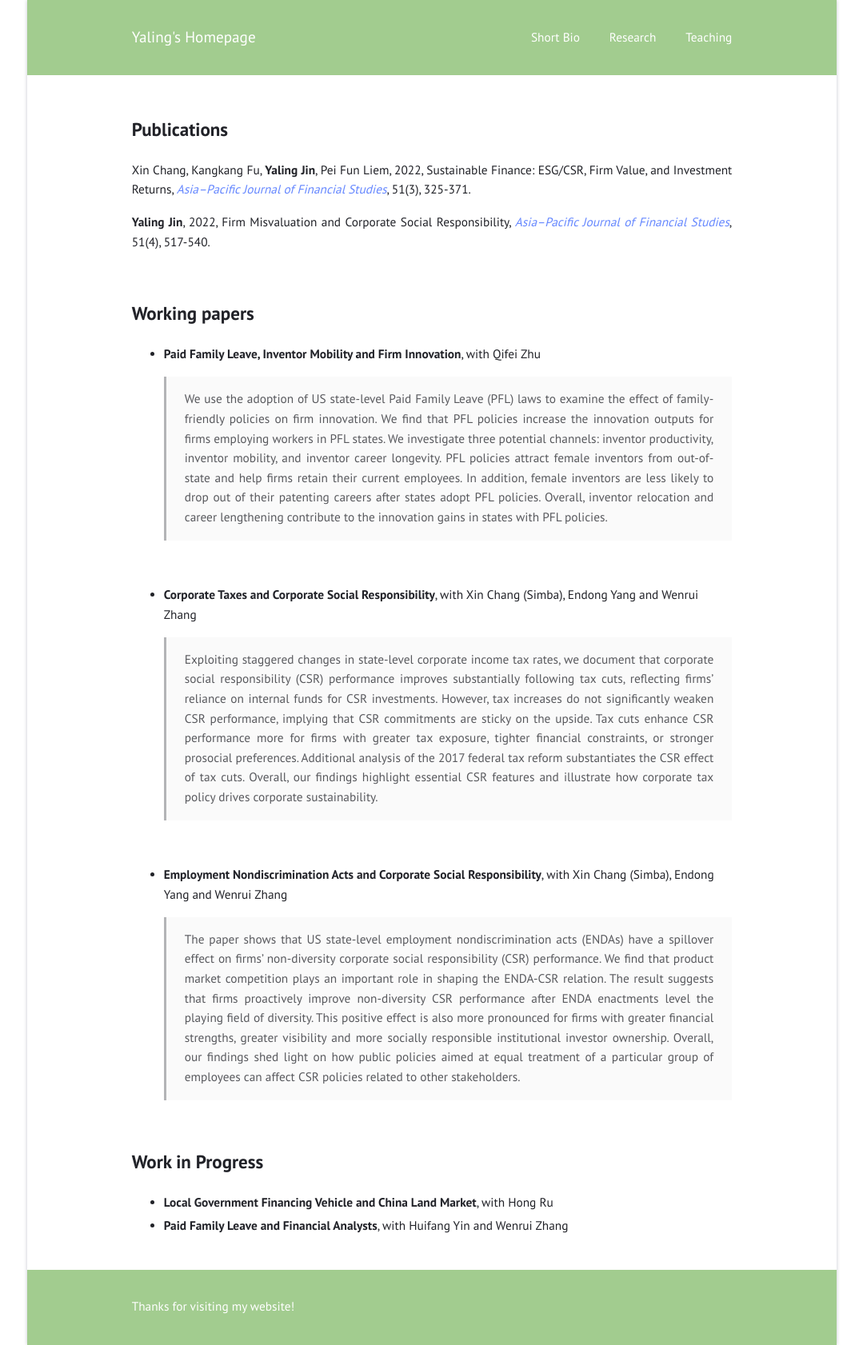
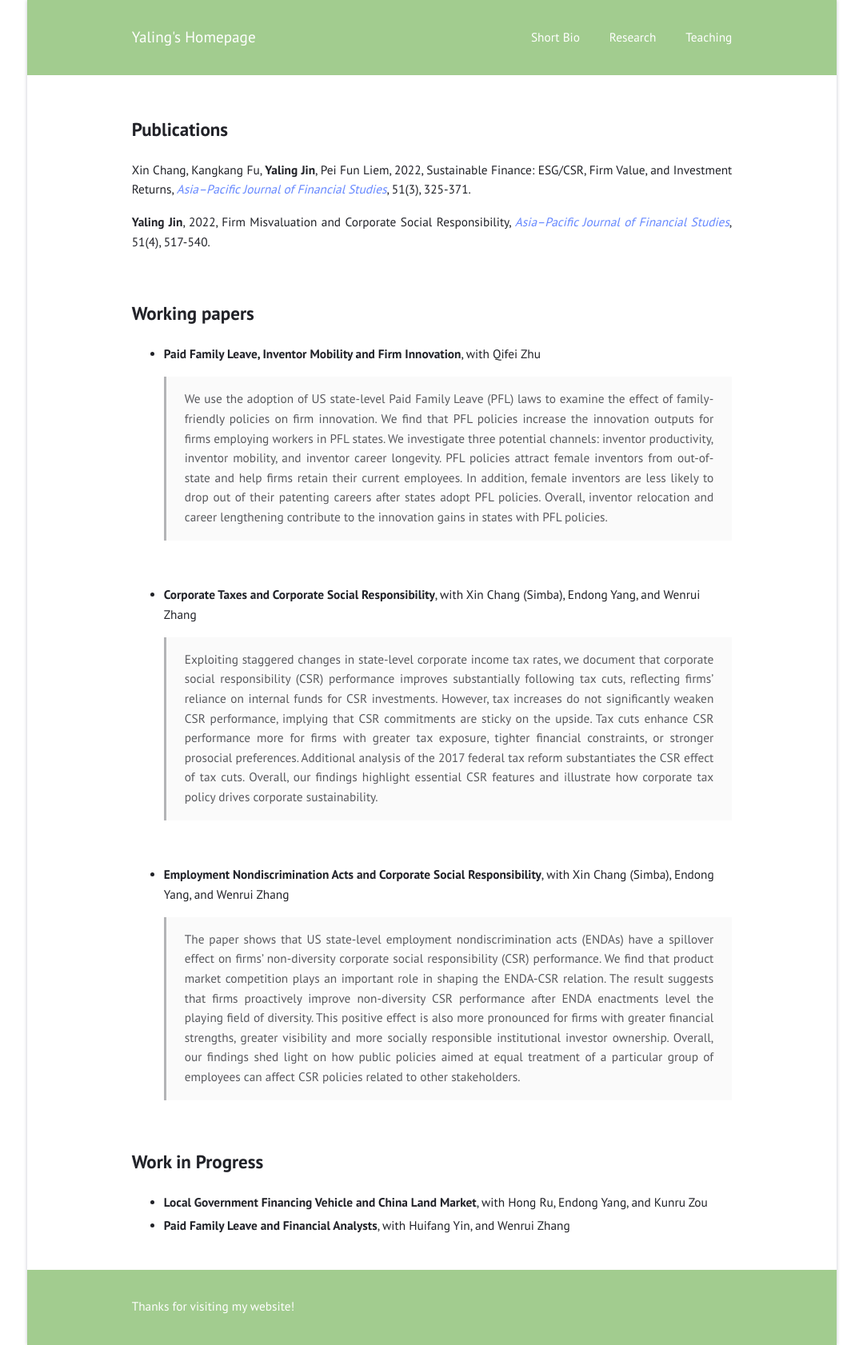
Before and after one commit to jinyaling/jinyaling.github.io, a Jekyll site: the page built from research.md, in a window 1280 px wide. Shown: the whole page at 80% size, without its empty margins (100-1179 px from the left). Built offline with Jekyll 4.4.1, drawn with Linux system fonts in a browser that asks for light colours.

Commit message:
Update research.md

```diff
--- a/research.md
+++ b/research.md
@@ -17,17 +17,16 @@ Xin Chang, Kangkang Fu, **Yaling Jin**, Pei Fun Liem, 2022, Sustainable Finance:
 > We use the adoption of US state-level Paid Family Leave (PFL) laws to examine the effect of family-friendly policies on firm innovation. We find that PFL policies increase the innovation outputs for firms employing workers in PFL states. We investigate three potential channels: inventor productivity, inventor mobility, and inventor career longevity. PFL policies attract female inventors from out-of-state and help firms retain their current employees. In addition, female inventors are less likely to drop out of their patenting careers after states adopt PFL policies. Overall, inventor relocation and career lengthening contribute to the innovation gains in states with PFL policies.
 
 &nbsp;
- - **Corporate Taxes and Corporate Social Responsibility**, with Xin Chang (Simba), Endong Yang and Wenrui Zhang
+ - **Corporate Taxes and Corporate Social Responsibility**, with Xin Chang (Simba), Endong Yang, and Wenrui Zhang
 >
-> Exploiting staggered changes in state-level corporate income tax rates, we document that corporate social responsibility (CSR) performance improves substantially following tax cuts, reflecting firms’ reliance on internal funds for CSR investments. However, tax increases do not significantly weaken CSR performance, implying that CSR commitments are sticky on the upside. Tax cuts enhance CSR performance more for firms with greater tax exposure, tighter financial constraints, or stronger prosocial preferences. Additional analysis of the 2017 federal tax reform substantiates the CSR
-effect of tax cuts. Overall, our findings highlight essential CSR features and illustrate how corporate tax policy drives corporate sustainability.
+> Exploiting staggered changes in state-level corporate income tax rates, we document that corporate social responsibility (CSR) performance improves substantially following tax cuts, reflecting firms’ reliance on internal funds for CSR investments. However, tax increases do not significantly weaken CSR performance, implying that CSR commitments are sticky on the upside. Tax cuts enhance CSR performance more for firms with greater tax exposure, tighter financial constraints, or stronger prosocial preferences. Additional analysis of the 2017 federal tax reform substantiates the CSR effect of tax cuts. Overall, our findings highlight essential CSR features and illustrate how corporate tax policy drives corporate sustainability.
 
 &nbsp;
- - **Employment Nondiscrimination Acts and Corporate Social Responsibility**, with Xin Chang (Simba), Endong Yang and Wenrui Zhang
+ - **Employment Nondiscrimination Acts and Corporate Social Responsibility**, with Xin Chang (Simba), Endong Yang, and Wenrui Zhang
 >
 > The paper shows that US state-level employment nondiscrimination acts (ENDAs) have a spillover effect on firms’ non-diversity corporate social responsibility (CSR) performance. We find that product market competition plays an important role in shaping the ENDA-CSR relation. The result suggests that firms proactively improve non-diversity CSR performance after ENDA enactments level the playing field of diversity. This positive effect is also more pronounced for firms with greater financial strengths, greater visibility and more socially responsible institutional investor ownership. Overall, our findings shed light on how public policies aimed at equal treatment of a particular group of employees can affect CSR policies related to other stakeholders.
 
 &nbsp;
 ## Work in Progress
- - **Local Government Financing Vehicle and China Land Market**, with Hong Ru
- - **Paid Family Leave and Financial Analysts**, with Huifang Yin and Wenrui Zhang
+ - **Local Government Financing Vehicle and China Land Market**, with Hong Ru, Endong Yang, and Kunru Zou
+ - **Paid Family Leave and Financial Analysts**, with Huifang Yin, and Wenrui Zhang
```
